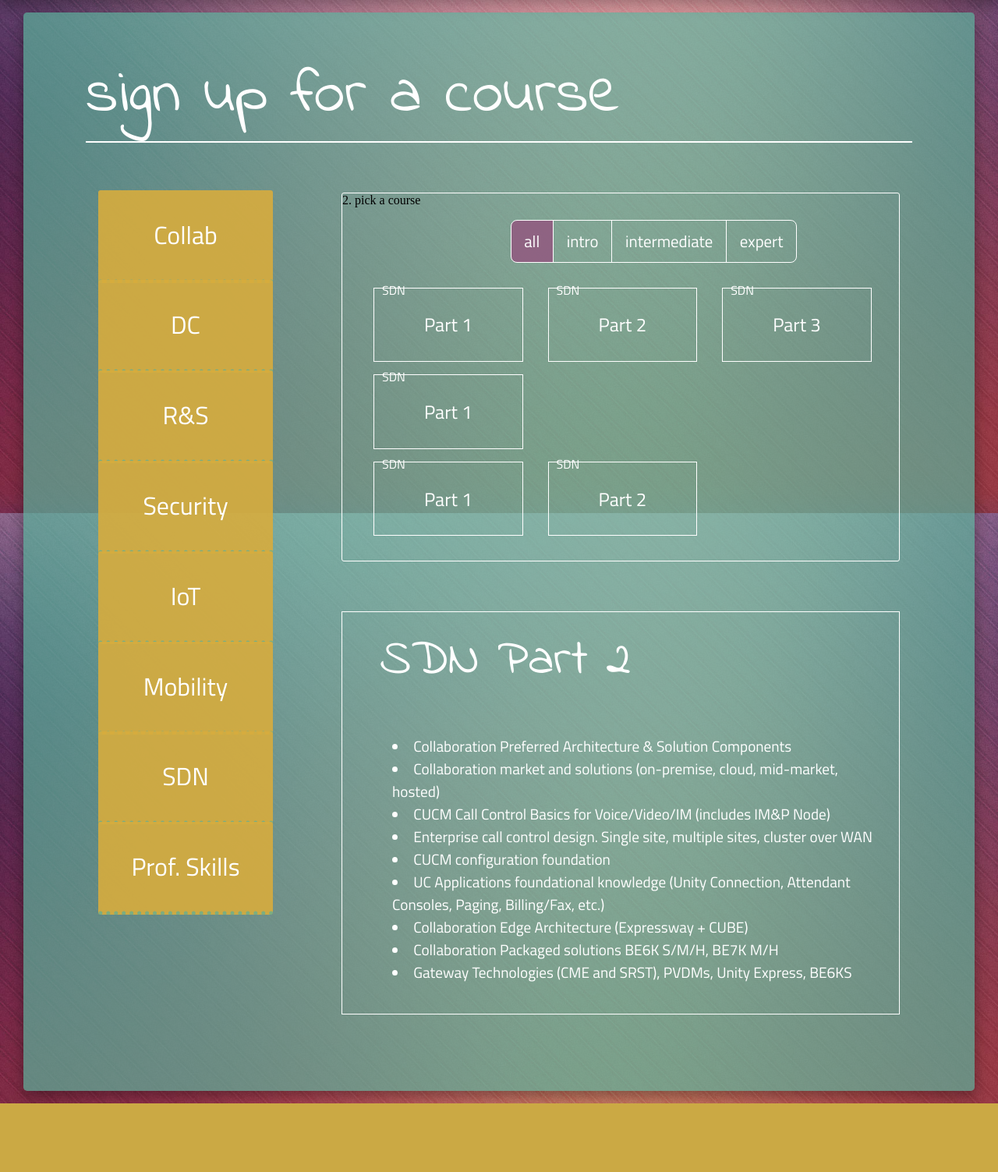
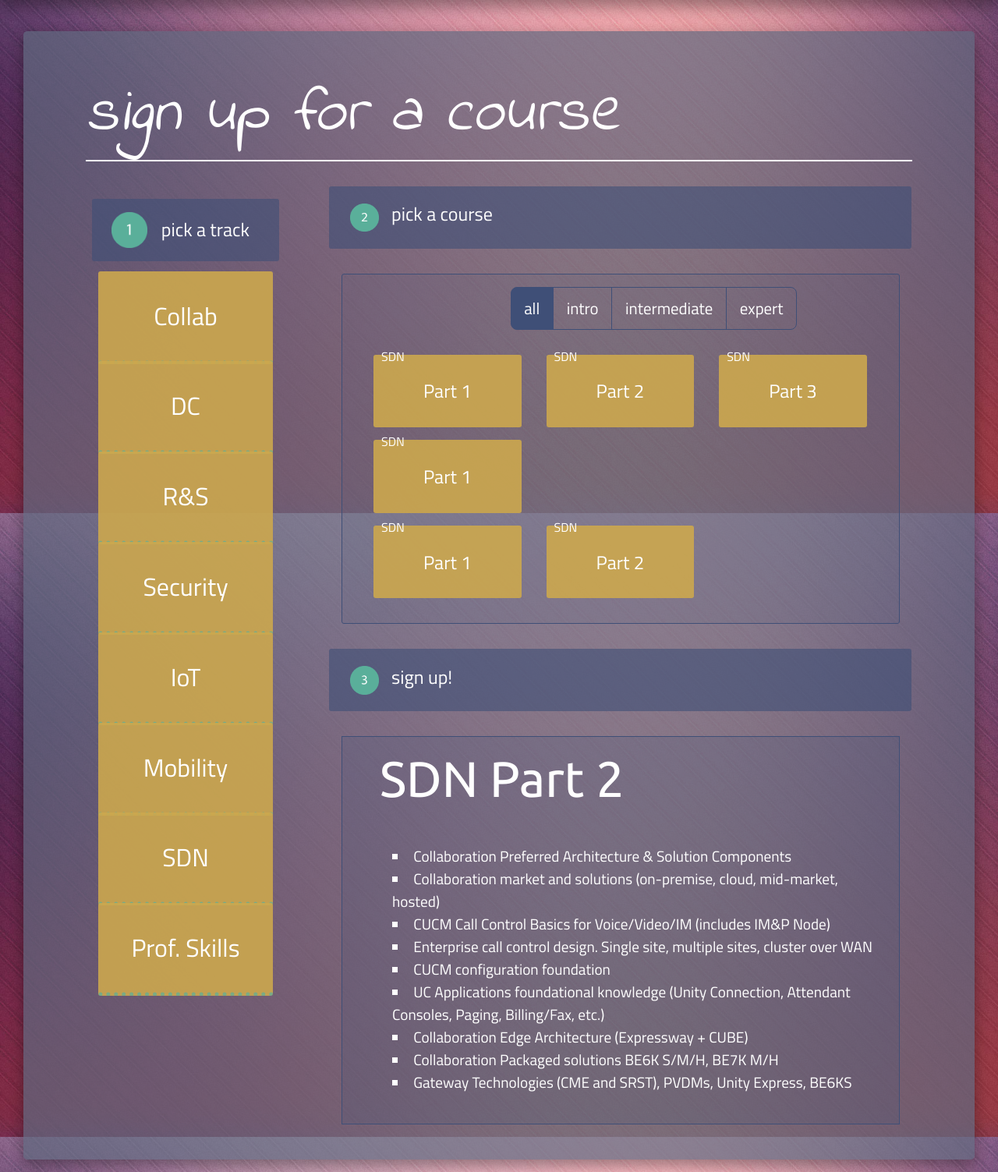
Before and after one commit to alisidd/waveXpand, a PHP site: page /training.php in a window 1280 px wide. Shown: the part 142-1645 px from the top of the page at 78% size. Before the commit the page ends 1557 px from the top, so only its background shows below. Run offline with PHP 8.4, Linux system fonts and the light colour scheme; some libraries are stand-ins or nearby versions.

Commit message:
Improve color scheme and fonts

```diff
--- a/css/styles.css
+++ b/css/styles.css
@@ -21,6 +21,13 @@ a
     text-decoration: none;
 
     color: #fff;
+}
+
+::selection {
+  background-color: rgba(204, 168, 78, .7);/* WebKit/Blink Browsers */
+}
+::-moz-selection {
+  background-color: rgba(204, 168, 78, .7);/* Gecko Browsers */
 }
 
 .logo
@@ -135,36 +142,26 @@ iframe
 
 .content--training
 {
-    margin: 0 30px;
+    margin: 40px 30px 0 30px;
 
     border-radius: .3rem;
-    background-color: rgba(90, 175, 154, .7);
+    background-color: rgba(96, 104, 127, .7);
     box-shadow: 0 8px 17px 0 rgba(0,0,0,.2),0 6px 20px 0 rgba(0,0,0,.19);
 }
 
 #registration
 {
-    padding-bottom: 76rem;
+    padding-bottom: 80rem;
 }
 
 .title
 {
-    font-family: 'Indie Flower', cursive;
+    font-family: 'Indie Flower', serif;
     font-size: 5rem;
+    font-style: italic;
 
     margin: .2em 1em 0 1em;
     padding-top: 3rem;
-
-    color: #fff;
-    border-bottom: .13rem solid #fff;
-}
-
-.sub-title
-{
-    font-family: 'Indie Flower', cursive;
-    font-size: 4rem;
-
-    text-align: left;
 
     color: #fff;
     border-bottom: .13rem solid #fff;
@@ -217,7 +214,7 @@ iframe
     color: white;
     border: none;
     border-radius: 3px;
-    background-color: rgba(145, 92, 129, .9);
+    background-color: rgba(63, 79, 119, .6);
 }
 
 .number
@@ -256,7 +253,7 @@ iframe
     border: none;
     border-bottom: 5px dotted rgba(90, 175, 154, .7);
     border-radius: 3px;
-    background-color: rgba(216, 172, 61, .9);
+    background-color: rgba(204, 168, 78, .9);
 }
 
 .course-option--desc
@@ -270,7 +267,7 @@ iframe
 
     display: block;
 
-    width: 105%;
+    width: 102%;
     height: 5rem;
 
     text-align: left;
@@ -278,7 +275,7 @@ iframe
     color: white;
     border: none;
     border-radius: 3px;
-    background-color: rgba(145, 92, 129, .9);
+    background-color: rgba(63, 79, 119, .6);
 }
 
 .number--course
@@ -306,8 +303,9 @@ iframe
 {
     margin: 4rem 1rem 0 0;
 
-    border: 1px solid #fff;
+    border: 1px solid rgba(63, 79, 119, 1);
     border-radius: 3px;
+    background-color: rgba(63, 79, 119, .1);
 }
 
 .levels
@@ -330,10 +328,10 @@ iframe
     padding: .5em .8em;
 
     cursor: pointer;
-    transition: background-color 200ms ease-in-out;
+    transition: all 200ms ease-in-out;
 
     color: white;
-    border: .0625rem solid #fff;
+    border: .0625rem solid rgba(63, 79, 119, 1);
 }
 
 .levels .level-1
@@ -352,14 +350,14 @@ iframe
 {
     transition: background-color 200ms ease-in-out;
 
-    background-color: rgba(145, 92, 129, .5);
+    background-color: rgba(63, 79, 119, .6);
 }
 
 .levels .active
 {
     transition: background-color 200ms ease-in-out;
 
-    background-color: rgba(145, 92, 129, .9);
+    background-color: rgba(63, 79, 119, 1);
 }
 
 .course-options
@@ -391,12 +389,13 @@ iframe
     transition: background-color 200ms ease-in-out;
 
     color: white;
-    border: 1px solid #fff;
+    border-radius: 3px;
+    background-color: rgba(204, 168, 78, .9);
 }
 
 .course:hover
 {
-    background-color: rgba(145, 92, 129, .4);
+    background-color: rgba(204, 168, 78, .7);
 }
 
 .course-title
@@ -416,12 +415,13 @@ iframe
     margin-top: 4rem;
     margin-right: 1rem;
 
-    border: 1px solid #fff;
+    border: 1px solid rgba(63, 79, 119, 1);
+    background-color: rgba(63, 79, 119, .2);
 }
 
 #course-name
 {
-    font-family: 'Indie Flower', cursive;
+    font-family: 'Ubuntu', serif;
     font-size: 4rem;
 
     margin: 1rem 1rem 0 3rem;
@@ -436,6 +436,8 @@ iframe
 
     margin: 3rem 1rem 0 4rem;
     padding-bottom: 2em;
+
+    list-style-type: square;
 
     color: white;
 }
--- a/training.php
+++ b/training.php
@@ -3,6 +3,7 @@
     <!-- Import Google fonts -->
     <link href='https://fonts.googleapis.com/css?family=Titillium+Web' rel='stylesheet' type='text/css'>
     <link href='https://fonts.googleapis.com/css?family=Indie+Flower' rel='stylesheet' type='text/css'>
+    <link href='https://fonts.googleapis.com/css?family=Ubuntu' rel='stylesheet' type='text/css'>
     <link href="css/styles.css" rel="stylesheet" type="text/css">
 
     <!--Let browser know website is optimized for mobile-->
@@ -186,6 +187,10 @@
         <div class="left-pane--training">
           <div class="options">
             <div class="track-options">
+              <button class="track-option--desc" onclick="populateList(this.innerHTML);" type="button">
+                <img class="number" src="images/1.png" alt="" />
+                <p class="number-desc"> pick a track</p>
+              </button>
               <button class="track-option" onclick="populateList(this.innerHTML);" type="button">
                 <p> Collab </p>
               </button>
@@ -215,10 +220,13 @@
         </div>
 
         <div class="right-pane--training">
+
+          <button class="course-option--desc" onclick="populateList(this.innerHTML);" type="button">
+            <img class="number--course" src="images/2.png" alt="" />
+            <p class="number-desc--course"> pick a course</p>
+          </button>
+
           <div class="courses">
-            <div class="title--box">
-              2. pick a course
-            </div>
             <ul class="levels">
               <li id="all" onclick="filter(this.id);" class="level-1 active">all</li>
               <li id="intro" onclick="filter(this.id);">intro</li>
@@ -260,6 +268,11 @@
             </ul>
           </div> <!-- End of step 2 -->
 
+          <button class="course-option--desc" onclick="populateList(this.innerHTML);" type="button">
+            <img class="number--course" src="images/3.png" alt="" />
+            <p class="number-desc--course"> sign up!</p>
+          </button>
+
           <div class="course-signup">
               <div id="course-name">
                   SDN Part 2
```
